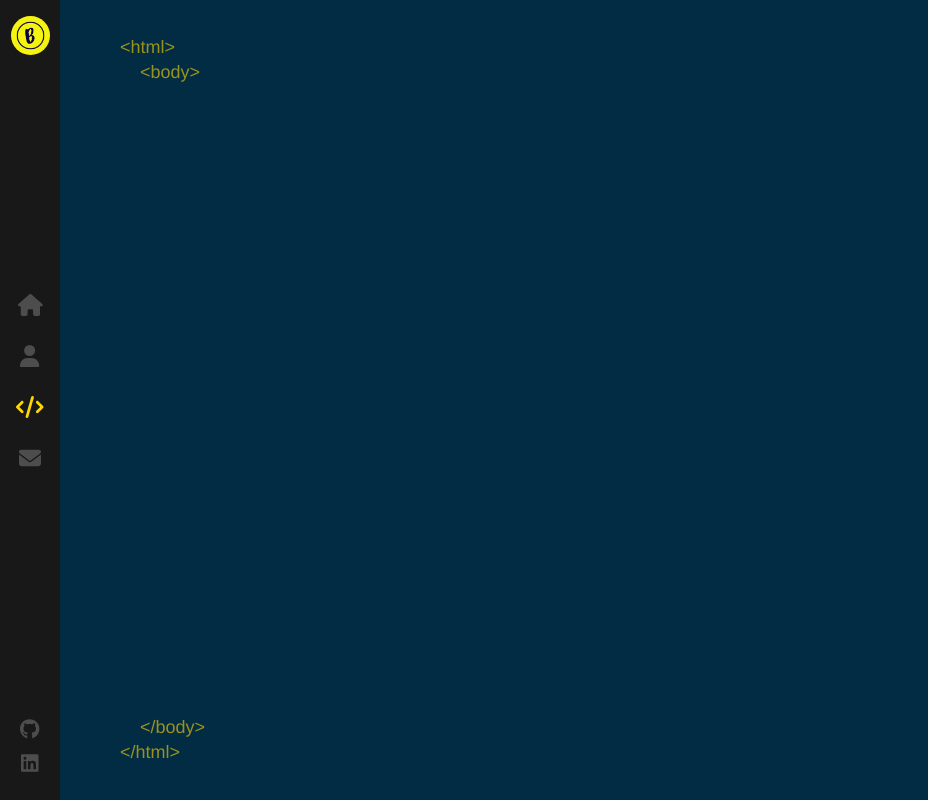
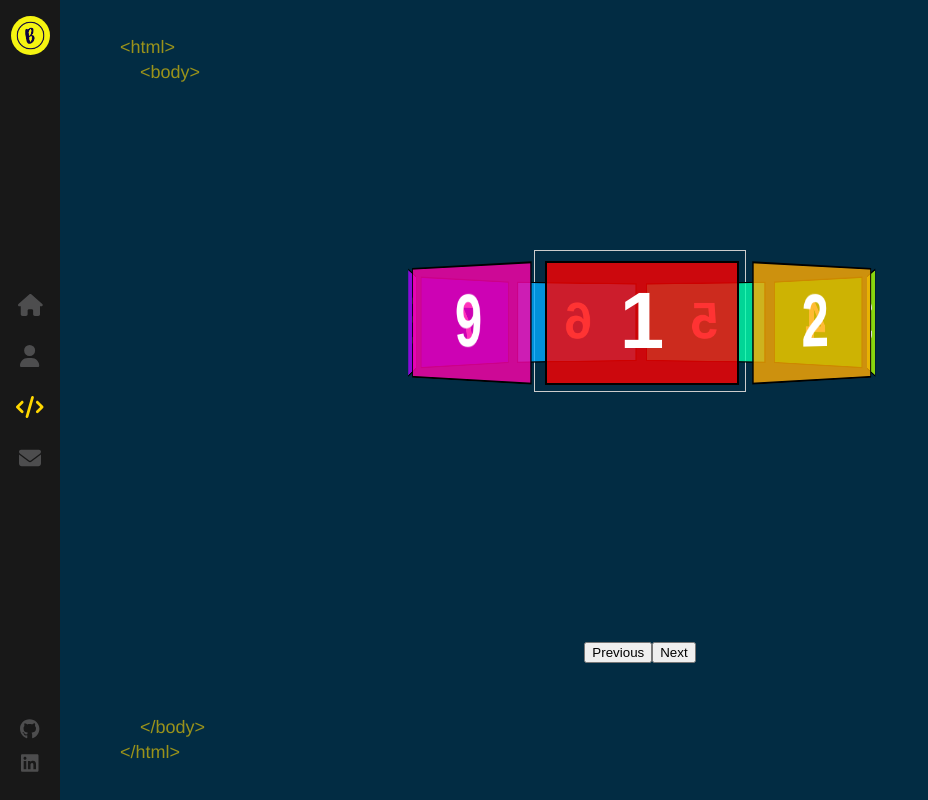
Before and after one commit to bryanmej/portfolio-animation, a React (Create React App) app: page /projects in a window 1280 px wide. Shown: the whole page, without its empty margins (0-928 px from the left). Built offline with nearby package versions, Linux system fonts and the light colour scheme.

Commit message:
added initial carousel items

```diff
--- a/src/components/Aboutpage/AboutPage.scss
+++ b/src/components/Aboutpage/AboutPage.scss
@@ -8,9 +8,7 @@
   display: table-cell;
   max-height: 90%;
 
-  .container {
-    opacity: 0;
-  }
+
 
   h2 {
     font-size: 52px;
--- a/src/components/Projectspage/ProjectsPage.js
+++ b/src/components/Projectspage/ProjectsPage.js
@@ -1,7 +1,32 @@
+import { useRef } from "react";
 import "./ProjectsPage.scss";
 
 const ProjectsPage = () => {
-  return <div>Projects</div>;
+  const carouselElem = useRef(null);
+  const cells = window.document.querySelectorAll("carousel__cell");
+
+  console.log(cells);
+  return (
+    <div>
+      <div className="scene">
+        <div ref={carouselElem} className="carousel">
+          <div className="carousel__cell">1</div>
+          <div className="carousel__cell">2</div>
+          <div className="carousel__cell">3</div>
+          <div className="carousel__cell">4</div>
+          <div className="carousel__cell">5</div>
+          <div className="carousel__cell">6</div>
+          <div className="carousel__cell">7</div>
+          <div className="carousel__cell">8</div>
+          <div className="carousel__cell">9</div>
+        </div>
+      </div>
+      <p>
+        <button className="previous-button">Previous</button>
+        <button className="next-button">Next</button>
+      </p>
+    </div>
+  );
 };
 
 export default ProjectsPage;
--- a/src/components/Projectspage/ProjectsPage.scss
+++ b/src/components/Projectspage/ProjectsPage.scss
@@ -0,0 +1,56 @@
+.scene {
+  border: 1px solid #CCC;
+  position: relative;
+  width: 210px;
+  height: 140px;
+  margin: 250px auto;
+  perspective: 1000px;
+}
+
+.carousel {
+  width: 100%;
+  height: 100%;
+  position: absolute;
+  transform: translateZ(-288px);
+  transform-style: preserve-3d;
+  transition: transform 1s;
+}
+
+.carousel__cell {
+  position: absolute;
+  width: 190px;
+  height: 120px;
+  left: 10px;
+  top: 10px;
+  border: 2px solid black;
+  line-height: 116px;
+  font-size: 80px;
+  font-weight: bold;
+  color: white;
+  text-align: center;
+  transition: transform 1s, opacity 1s;
+}
+
+.carousel__cell:nth-child(9n+1) { background: hsla(  0, 100%, 50%, 0.8); }
+.carousel__cell:nth-child(9n+2) { background: hsla( 40, 100%, 50%, 0.8); }
+.carousel__cell:nth-child(9n+3) { background: hsla( 80, 100%, 50%, 0.8); }
+.carousel__cell:nth-child(9n+4) { background: hsla(120, 100%, 50%, 0.8); }
+.carousel__cell:nth-child(9n+5) { background: hsla(160, 100%, 50%, 0.8); }
+.carousel__cell:nth-child(9n+6) { background: hsla(200, 100%, 50%, 0.8); }
+.carousel__cell:nth-child(9n+7) { background: hsla(240, 100%, 50%, 0.8); }
+.carousel__cell:nth-child(9n+8) { background: hsla(280, 100%, 50%, 0.8); }
+.carousel__cell:nth-child(9n+0) { background: hsla(320, 100%, 50%, 0.8); }
+
+.carousel__cell:nth-child(1) { transform: rotateY(  0deg) translateZ(288px); }
+.carousel__cell:nth-child(2) { transform: rotateY( 40deg) translateZ(288px); }
+.carousel__cell:nth-child(3) { transform: rotateY( 80deg) translateZ(288px); }
+.carousel__cell:nth-child(4) { transform: rotateY(120deg) translateZ(288px); }
+.carousel__cell:nth-child(5) { transform: rotateY(160deg) translateZ(288px); }
+.carousel__cell:nth-child(6) { transform: rotateY(200deg) translateZ(288px); }
+.carousel__cell:nth-child(7) { transform: rotateY(240deg) translateZ(288px); }
+.carousel__cell:nth-child(8) { transform: rotateY(280deg) translateZ(288px); }
+.carousel__cell:nth-child(9) { transform: rotateY(320deg) translateZ(288px); }
+
+p {
+  text-align: center;
+}
```
